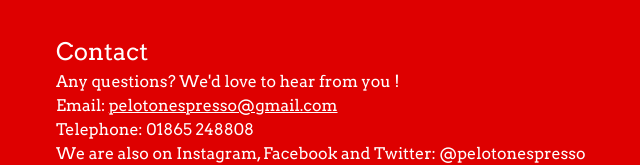
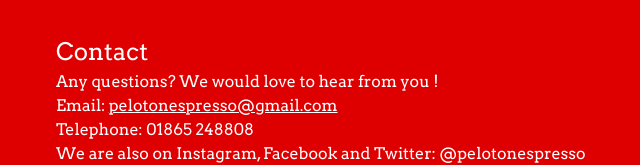
Before and after one commit to jonnyroutley/peloton-espresso, a Next.js app: page / in a window 1280 px wide. Shown: the part 1272-1437 px from the top of the page, without its empty margins (296-936 px from the left). Built offline with nearby package versions, Linux system fonts and the light colour scheme.

Commit message:
fixing deployment

```diff
--- a/pages/index.tsx
+++ b/pages/index.tsx
@@ -56,7 +56,7 @@
           </div>
           <div>
             <h2>Contact</h2>
-            <p>Any questions? We'd love to hear from you !</p>
+            <p>Any questions? We would love to hear from you !</p>
             <p>Email: <a className='text-link' href="mailto:pelotonespresso@gmail.com">pelotonespresso@gmail.com</a></p>
             <p>Telephone: 01865 248808</p>
             <p>We are also on Instagram, Facebook and Twitter: @pelotonespresso</p>
```
